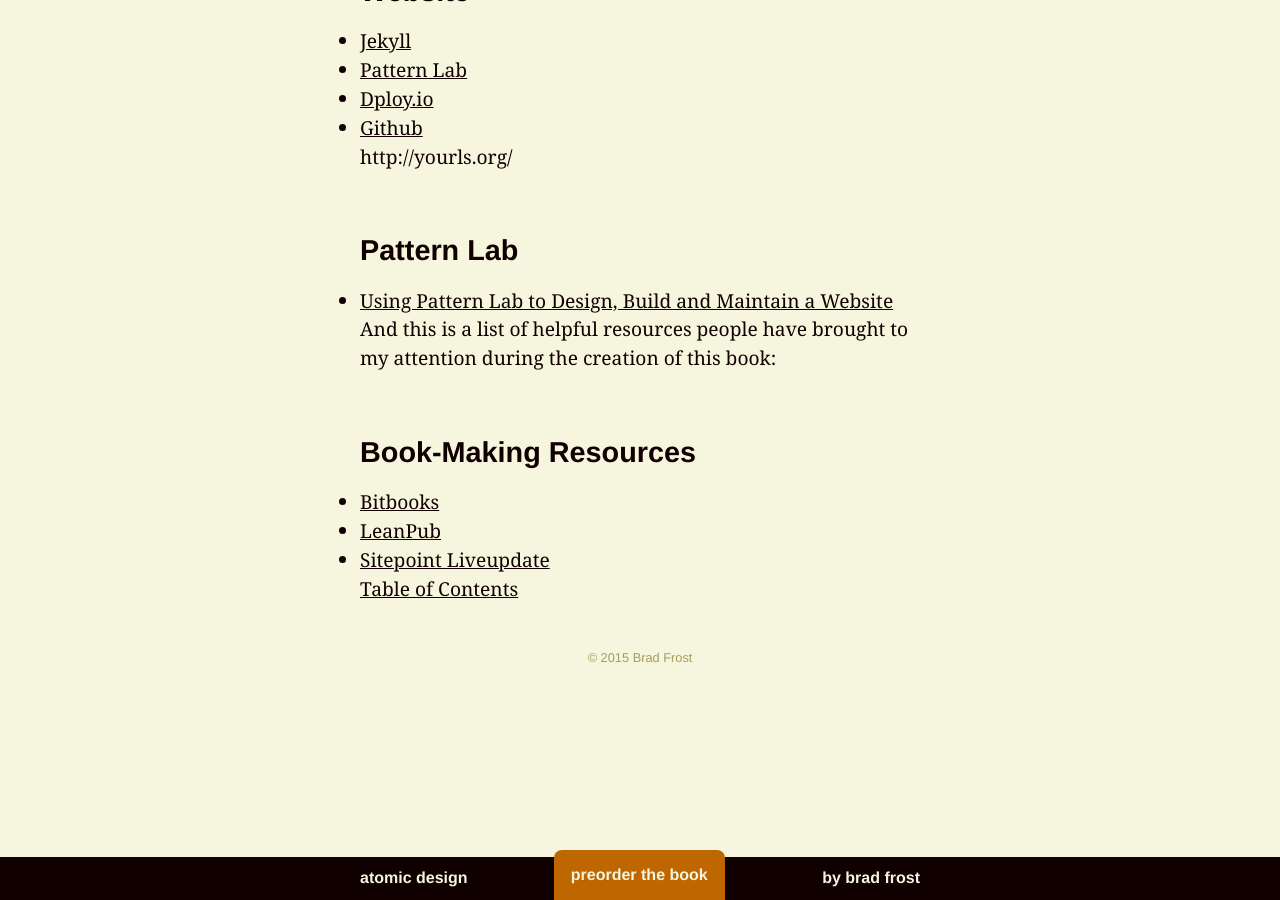
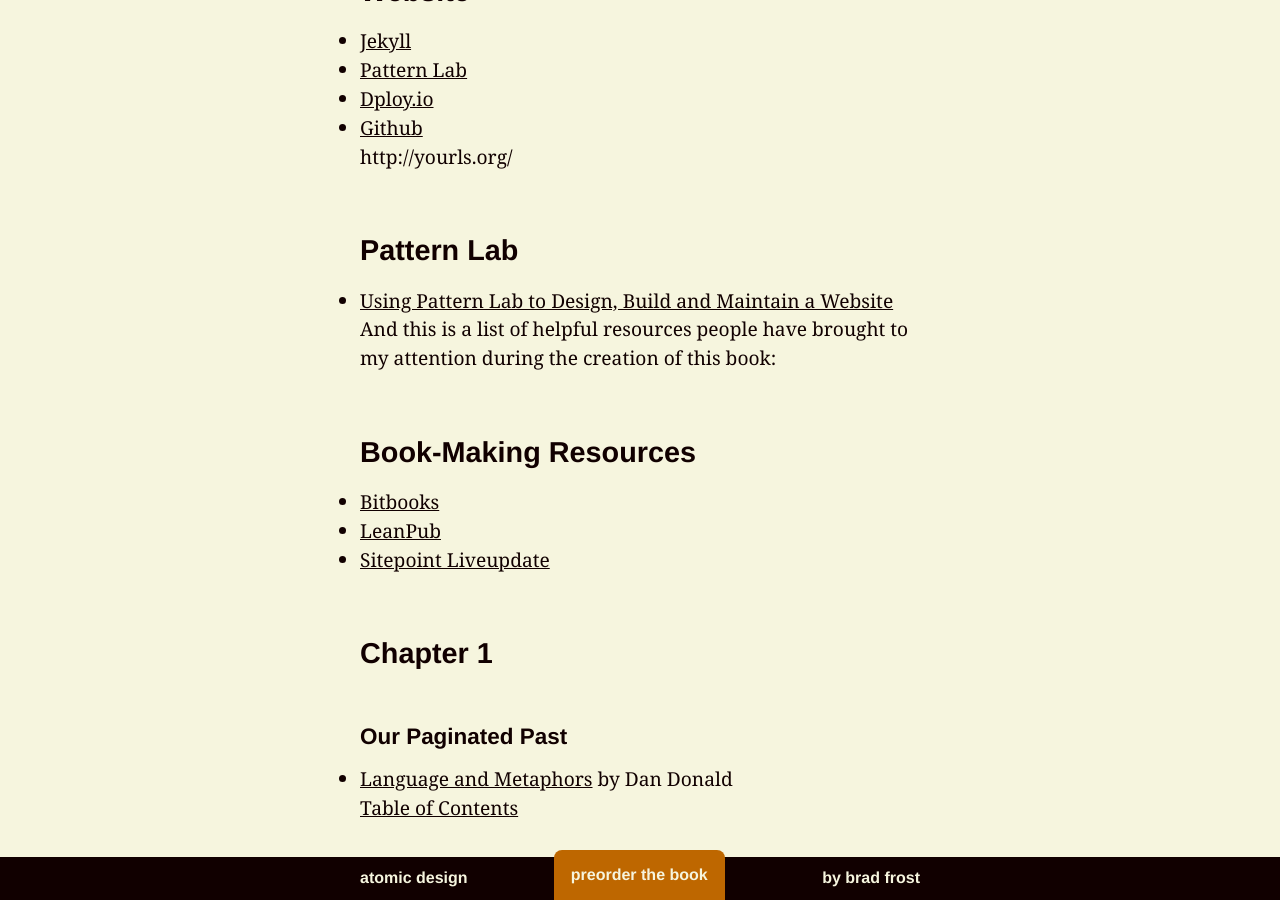
Before and after one commit to bradfrost/atomic-design, a Jekyll site: the page built from resources.md, in a window 1280 px wide and 900 px high, scrolled down 698 px. Built offline with Jekyll 4.4.1, drawn with Linux system fonts in a browser that asks for light colours.

Commit message:
Added Dan Donald article to resources

```diff
--- a/resources.md
+++ b/resources.md
@@ -26,3 +26,8 @@ And this is a list of helpful resources people have brought to my attention duri
 - [Bitbooks](http://bitbooks.cc/)
 - [LeanPub](https://leanpub.com/)
 - [Sitepoint Liveupdate](https://learnable.com/liveupdate)
+
+
+## Chapter 1
+### Our Paginated Past
+- [Language and Metaphors](http://breakthepage.com/from-edition/one/language-and-metaphors/) by Dan Donald
```
